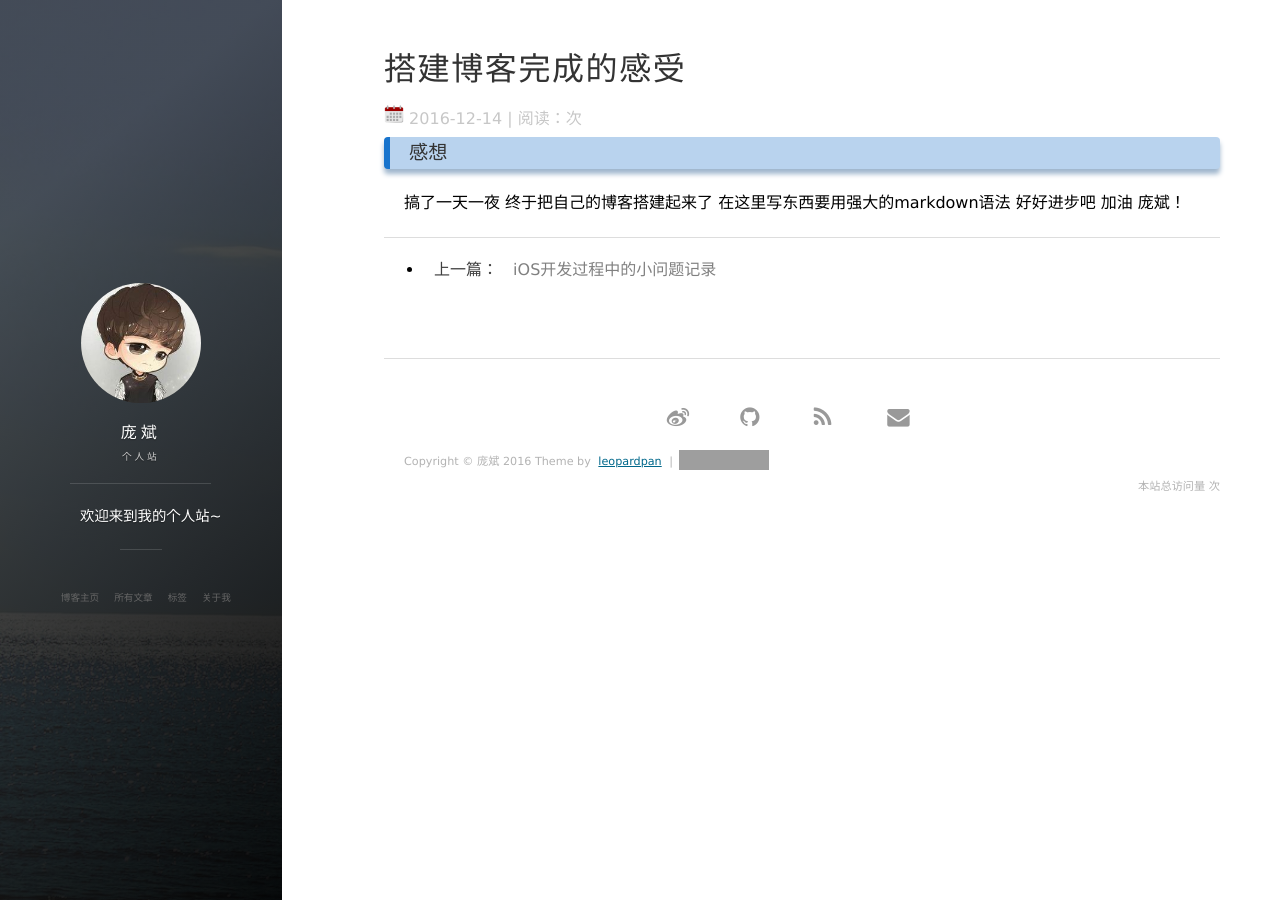
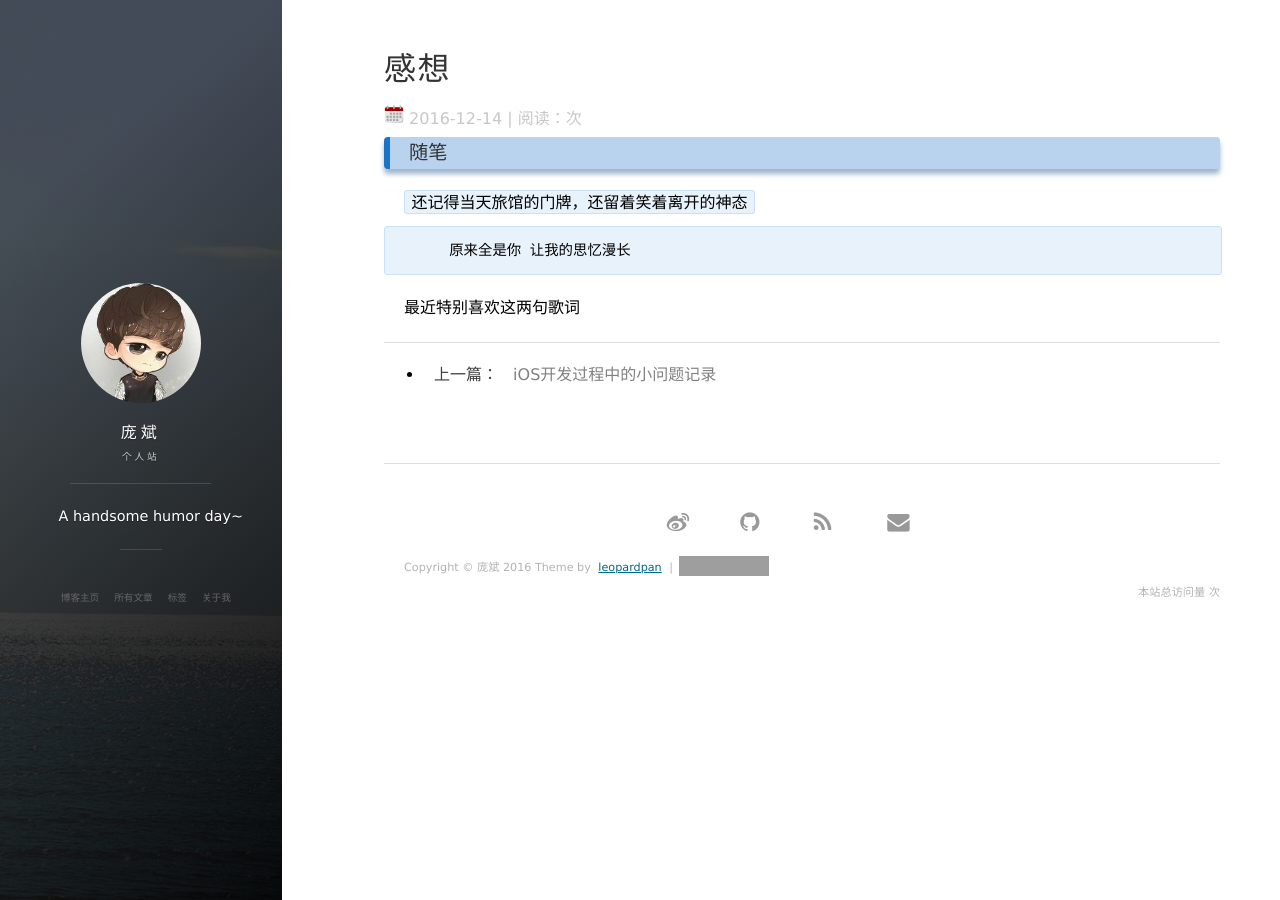
Before and after one commit to GOKUPANG/GOKUPANG.github.io, a Jekyll site: the page built from _posts/2016-12-12-myfeel.md, in a window 1280 px wide. Built offline with Jekyll 4.4.1, drawn with Linux system fonts in a browser that asks for light colours; nearby versions of some CDN libraries; comment, search, counter and statistics services are not loaded; grey boxes are pictures that could not be loaded.

````diff
--- a/_config.yml
+++ b/_config.yml
@@ -1,7 +1,7 @@
 # Basic
 title: 庞斌
 subtitle: 个人站
-description: 欢迎来到我的个人站~
+description: A handsome humor day~
 # 头像里面的标题
 avatarTitle: JackPong
 # 头像里面的描述
@@ -18,7 +18,7 @@ social:
     weibo: 3016678957
     github: gokupang
     # twitter:
-    mail: leopardpan@icloud.com
+    mail: 837731474@qq.com
 
 # 百度统计
 # 使用博客模板请去掉或者更换 id
@@ -59,7 +59,6 @@ nav:
     - {title: 标签, description: tags, url: '/tags'}
     - {title: 关于我, description: about, url: '/about'}
 
-
 # Pagination
 gems: [jekyll-paginate]
 paginate: 20
--- a/_posts/2016-12-12-myfeel.md
+++ b/_posts/2016-12-12-myfeel.md
@@ -1,10 +1,15 @@
 ---
 layout: post
-title: 搭建博客完成的感受
+title: 感想
 date: 2016-12-14
 tag: iOS
 ---
 
-### 感想
+### 随笔
 
-搞了一天一夜 终于把自己的博客搭建起来了 在这里写东西要用强大的markdown语法 好好进步吧 加油 庞斌！
+``` 还记得当天旅馆的门牌，还留着笑着离开的神态 ```
+
+```  临行离别，才顿感哀伤的漂亮
+     原来全是你 让我的思忆漫长
+```
+<p>最近特别喜欢这两句歌词
````
Also changed, not shown: about.md (+2 -2 lines).
